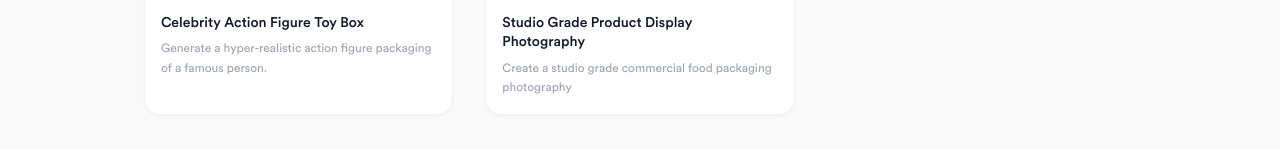
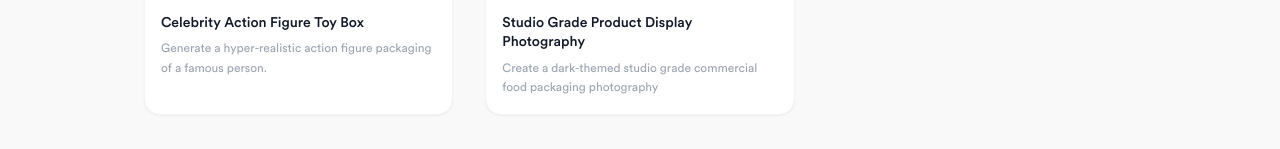
Before and after one commit to Thilak7c/hustlecrowd, a React (Vite) app: page /prompts in a window 1280 px wide. Shown: the part 896-1045 px from the top of the page. Built offline with nearby package versions, Linux system fonts and the light colour scheme; no server answers.

Commit message:
Updated Promt List

```diff
--- a/src/data/prompts.ts
+++ b/src/data/prompts.ts
@@ -36,7 +36,7 @@ export const PROMPT_LIST = [
         title: "Studio Grade Product Display Photography",
         prompt: "Create a premium commercial food packaging shot of a detailed black rice packet placed on a wooden surface, angled slightly, next to a small and shallow wooden bowl filled with black rice. Nothing in background. Make the bowl very close the packaging. The rice packaging remains fully detailed with branding, product imagery, seals, and design graphics visible. Lighting: cinematic soft key light from left, gentle highlight on rice grains. Atmosphere should be dark themed studio. Add some very subtle studio ambient lighting on the back so that the product stands out in the dark. Shot on ARRI Alexa Mini LF, 75mm anamorphic lens, ultra-realistic rice grain detail, shallow depth of field separating bowl from background, vibrant but natural colors. Image Resolution should be 16:9",
         type: "Image",
-        desc: "Create a studio grade commercial food packaging photography",
+        desc: "Create a dark-themed studio grade commercial food packaging photography",
         image: "https://cdn-images-1.medium.com/v2/resize:fit:900/1*dfeENHWIC2sBrQLpR_f96g.png",
     },
 ];
```
